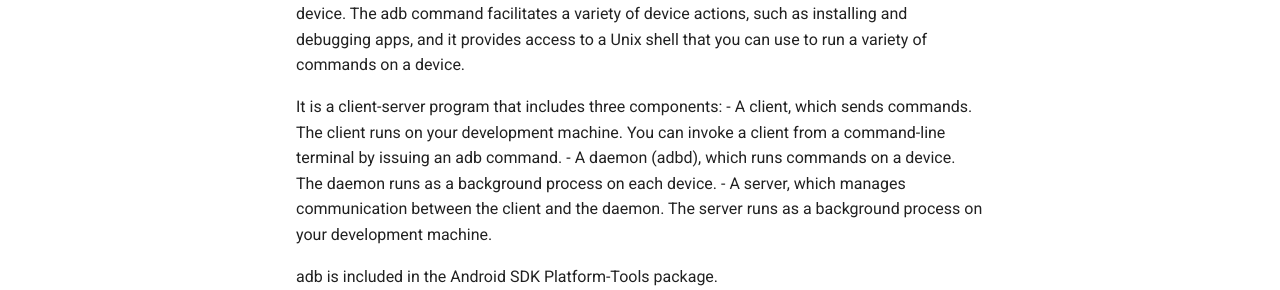
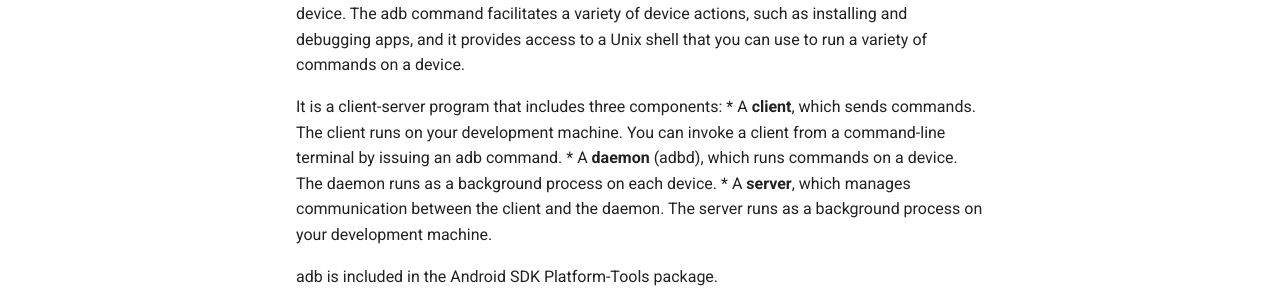
Before and after one commit to xanhacks/ctf-docs, an MkDocs documentation site: the page built from docs/android/adb.md, in a window 1280 px wide. Shown: the part 252-542 px from the top of the page. Built offline with MkDocs 1.6.1 and Material for MkDocs 9.7.7, drawn with Linux system fonts in a browser that asks for light colours; nearby versions of some CDN libraries; comment, search, counter and statistics services are not loaded.

Commit message:
update list

```diff
--- a/docs/android/adb.md
+++ b/docs/android/adb.md
@@ -8,9 +8,9 @@ description: adb cheatsheet with examples.
 [Android Debug Bridge](https://developer.android.com/studio/command-line/adb) (adb) is a versatile command-line tool that lets you communicate with a device. The adb command facilitates a variety of device actions, such as installing and debugging apps, and it provides access to a Unix shell that you can use to run a variety of commands on a device.
 
 It is a client-server program that includes three components:
-- A client, which sends commands. The client runs on your development machine. You can invoke a client from a command-line terminal by issuing an adb command.
-- A daemon (adbd), which runs commands on a device. The daemon runs as a background process on each device.
-- A server, which manages communication between the client and the daemon. The server runs as a background process on your development machine.
+* A **client**, which sends commands. The client runs on your development machine. You can invoke a client from a command-line terminal by issuing an adb command.
+* A **daemon** (adbd), which runs commands on a device. The daemon runs as a background process on each device.
+* A **server**, which manages communication between the client and the daemon. The server runs as a background process on your development machine.
 
 adb is included in the Android SDK Platform-Tools package.
 
```
